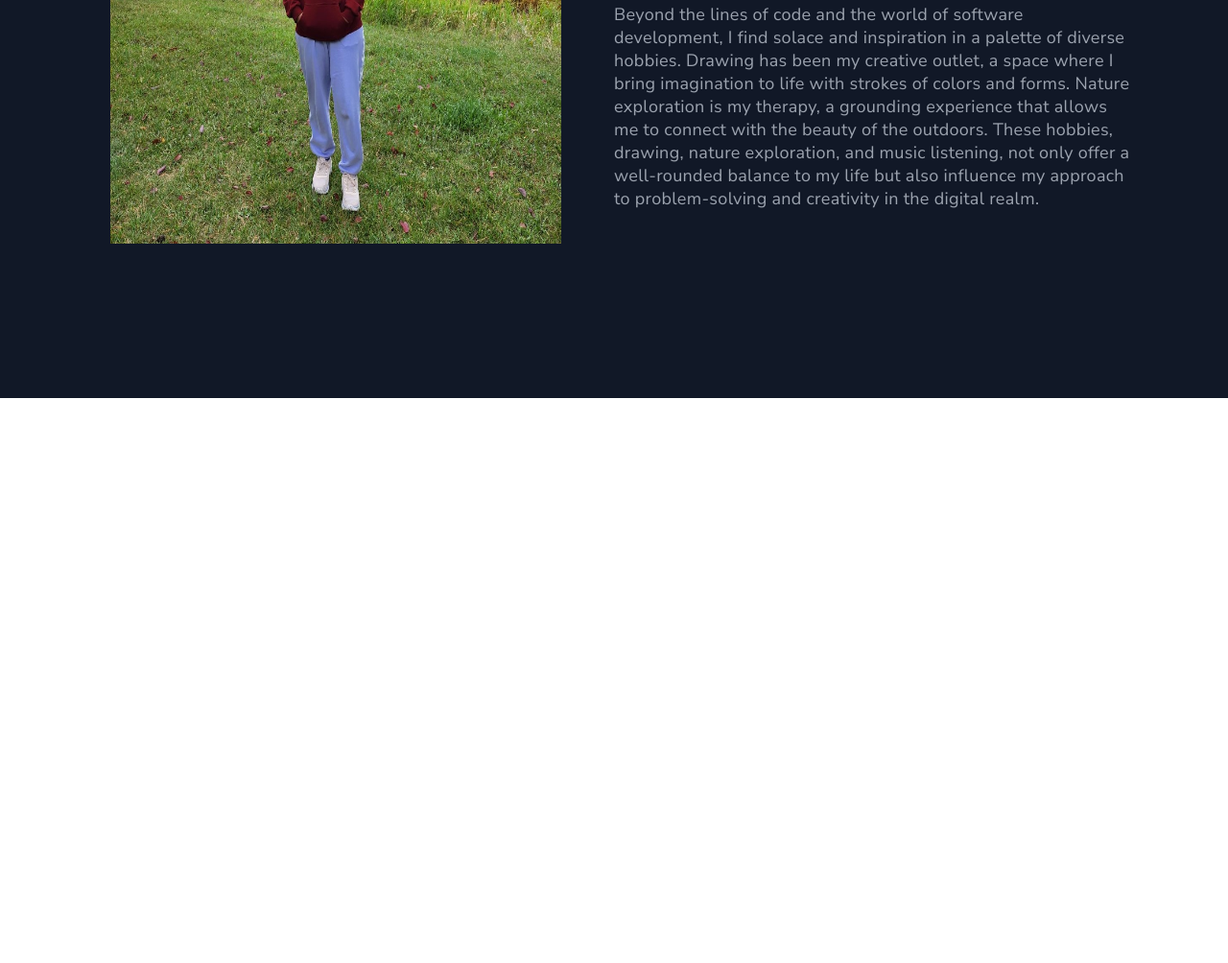
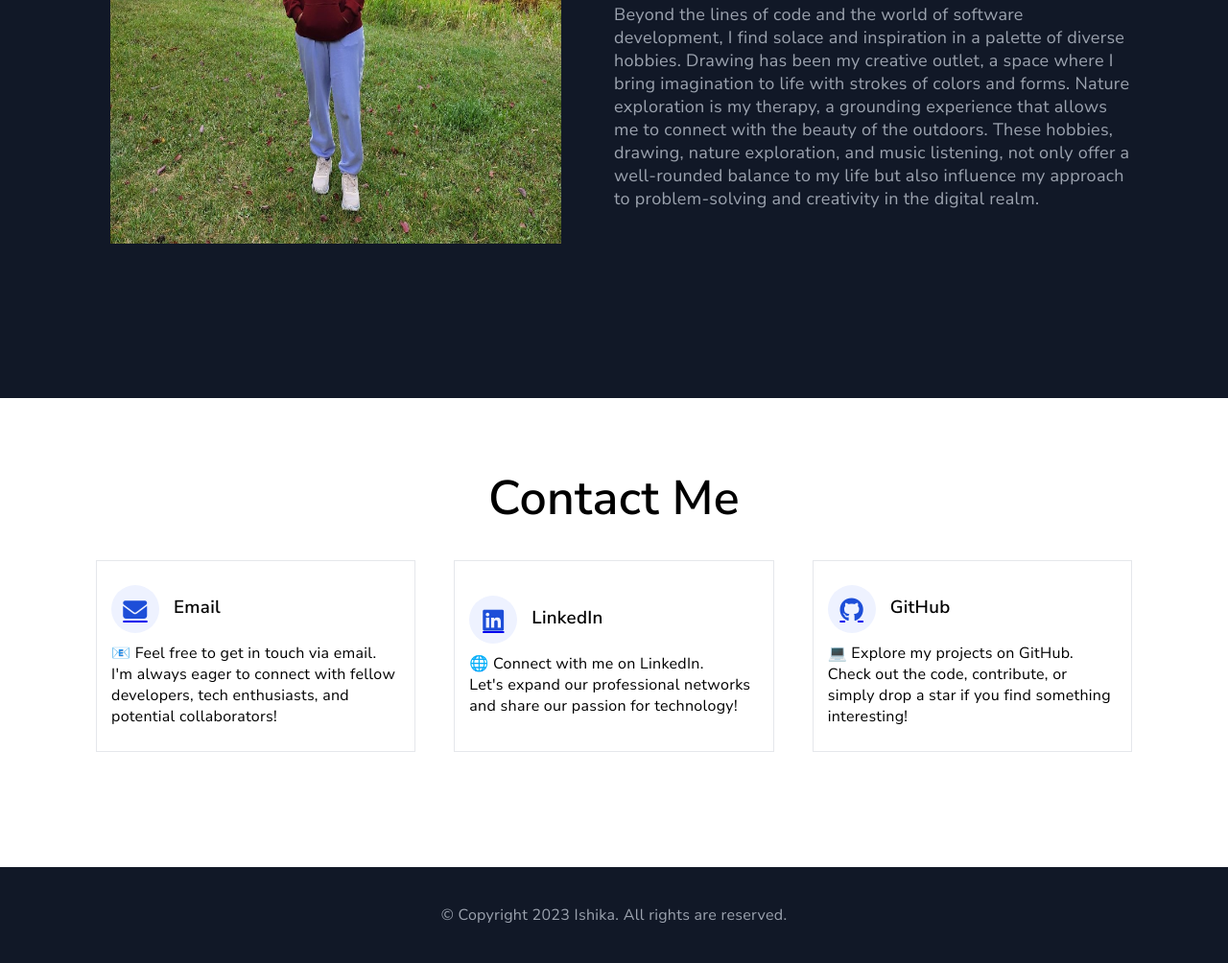
Before and after one commit to CodebyIshika/portfolio, a plain HTML site: page index.html in a window 1280 px wide. Shown: the part 1410-2414 px from the top of the page at 96% size. Before the commit the page ends 1825 px from the top, so only its background shows below. Drawn offline with Linux system fonts and the light colour scheme.

Commit message:
Update contact

```diff
--- a/assets/style/index.css
+++ b/assets/style/index.css
@@ -74,18 +74,26 @@ nav ul li a {
 /*   MAIN                          */
 /*----------------------------------*/
 
-main {
+.info {
     background-color: #111827;
     color:#9ca3af ;
     padding: 70px;
 }
 
-.main h1 {
+main h1 {
     font-size: 50px;
     text-align: center;
-    color: #fff;
     font-weight: 800;
 }
+
+.main .hd-about{
+    color: #fff;
+}
+
+.main .hd-contact {
+    color: #000;
+}
+
 
 .about {
     display: flex;
@@ -109,3 +117,63 @@ main {
     align-items: center;
     justify-content: center;
 }
+
+.contact-info {
+    background-color: #fff;
+    color: #000;
+    padding: 70px;
+    margin-bottom: 20px;
+
+}
+
+.contact-info .icons {
+     display: flex;
+     gap: 10px;
+     margin-bottom: 10px;
+}
+
+.contact i {
+    font-size: 25px;
+    background-color: #eef2ff;
+    color: #1d4ed8;
+    height: 50px;
+    width: 50px;
+    border-radius: 50%;
+    display: grid;
+    place-items: center;
+}
+
+.contact .media {
+    display: flex;
+    gap: 40px;
+}
+
+.connection {
+    width: 500px;
+    height: 200px;
+    border: 1px solid #e5e7eb;
+    display: grid;
+    place-items: center;
+    padding: 15px;
+    margin: 30px 0;
+}
+
+.connection h3 {
+    padding: 5px;
+    text-align: center;
+    margin-top: 5px;
+
+}
+
+/*----------------------------------*/
+/*   FOOTER                        */
+/*----------------------------------*/
+
+footer{
+    background-color: #111827;
+    color:#9ca3af;
+    height: 100px;
+    display: grid;
+    place-items: center;
+    line-height: 100px;
+}
--- a/index.html
+++ b/index.html
@@ -5,6 +5,8 @@
         <meta name="viewport" content="width=device-width,initial-scale=1">
         <title>Assignment</title>
         <link rel="stylesheet" href="https://use.fontawesome.com/releases/v5.8.1/css/all.css">
+        <link rel="stylesheet" href="https://cdnjs.cloudflare.com/ajax/libs/font-awesome/6.4.2/css/all.min.css"
+         integrity="sha512-z3gLpd7yknf1YoNbCzqRKc4qyor8gaKU1qmn+CShxbuBusANI9QpRohGBreCFkKxLhei6S9CQXFEbbKuqLg0DA==" crossorigin="anonymous" referrerpolicy="no-referrer" />
         <link rel="preconnect" href="https://fonts.googleapis.com" />
         <link rel="preconnect" href="https://fonts.gstatic.com" crossorigin />
         <link
@@ -21,22 +23,25 @@
                     <ul>
                         <li><a href="">About me</a></li>
                         <li><a href="">Contact me</a></li>
-                        <li><a href="">My Skills</a></li>
                     </ul>
                 </nav>
             </div>
         </header>
 
         <section class="hero-banner">
+            <div class="container banner">
             <h1>Hi there, I'm
                 <span class="inline-block text-blue-500">Ishika</span>
             </h1>
+            <p>I'm a Full Stack Web Developer Student in Winnipeg, Canada.</p>
+           </div>
 
         </section>
 
         <main>
+            <div class="info">
             <div class="container main">
-                  <h1>About Me</h1>
+                  <h1 class="hd-about">About Me</h1>
                <section class="about">
                   <section>
                     <img src="./assets/images/ishika.jpg" alt="">
@@ -64,7 +69,52 @@
                   </p>
                 </section>
                </section>
-           </div>
+             </div>
+            </div>
+            <div class="contact-info">
+                <div class="container contact">
+                  <section class="contact">
+                   <h1 class="hd-contact">Contact Me</h1>
+                   <section class="media">
+                    <section class="connection">
+                    <div class="email">
+                        <div class="icons"><a href="mailto: ishika11518@gmail.com"><i class="fa-solid fa-envelope"></a></i>
+                        <h3>Email</h3>
+                        </div>
+                        <p>📧 Feel free to get in touch via email.</p>
+                        <p>I'm always eager to connect with fellow developers, tech enthusiasts, and potential collaborators!</p>
+                    </div>
+                    </section>
+                    <section class="connection">
+                    <div class="linkedin">
+                        <div class="icons"><a href="https://www.linkedin.com/in/ishika-ishika-449388292"><i class="fa-brands fa-linkedin"></a></i>
+                        <h3>LinkedIn</h3>
+                        </div>
+                        <p>🌐 Connect with me on LinkedIn.</p>
+                        <p>Let's expand our professional networks and share our passion for technology!</p>
+                    </div>
+                    </section>
+                    <section class="connection">
+                    <div class="github">
+                        <div class="icons"><a href="https://github.com/CodebyIshika"><i class="fa-brands fa-github"></a></i>
+                        <h3>GitHub</h3>
+                        </div>
+                        <p>💻 Explore my projects on GitHub.</p>
+                        <p>Check out the code, contribute, or simply drop a star if you find something interesting!</p>
+                    </div>
+                    </section>
+
+                   </section>
+                  </section>
+               </div>
+            </div>
+
         </main>
+
+        <footer>
+            <p>
+                &copy; Copyright 2023 Ishika. All rights are reserved.
+            </p>
+        </footer>
     </body>
 </html>
```
